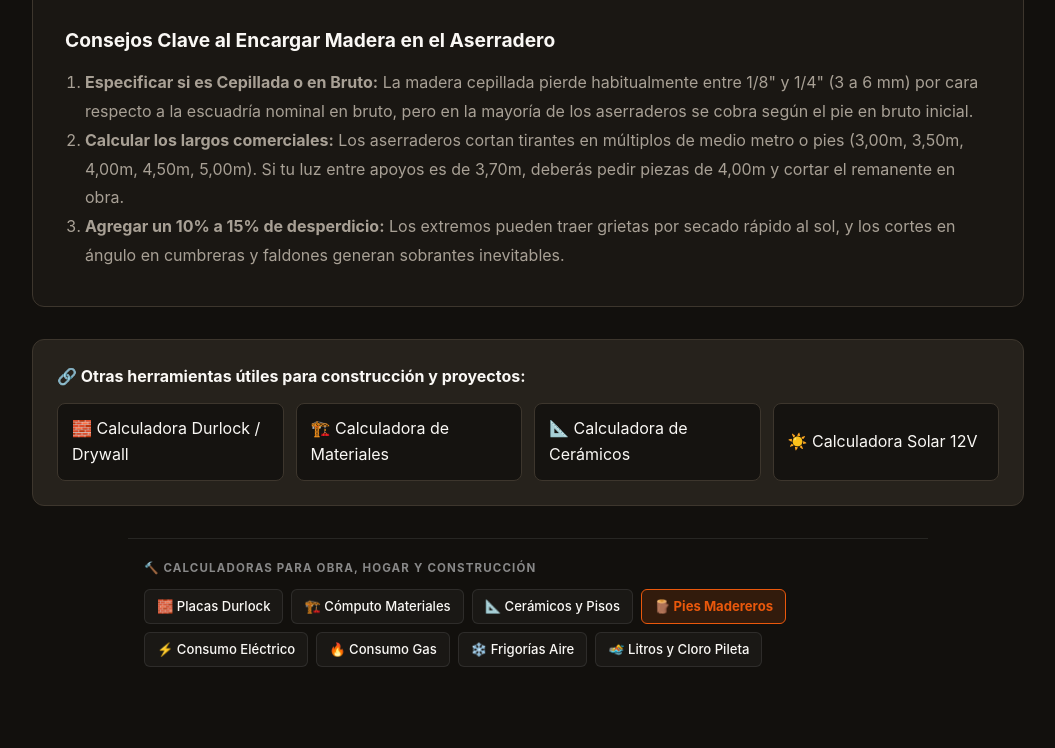
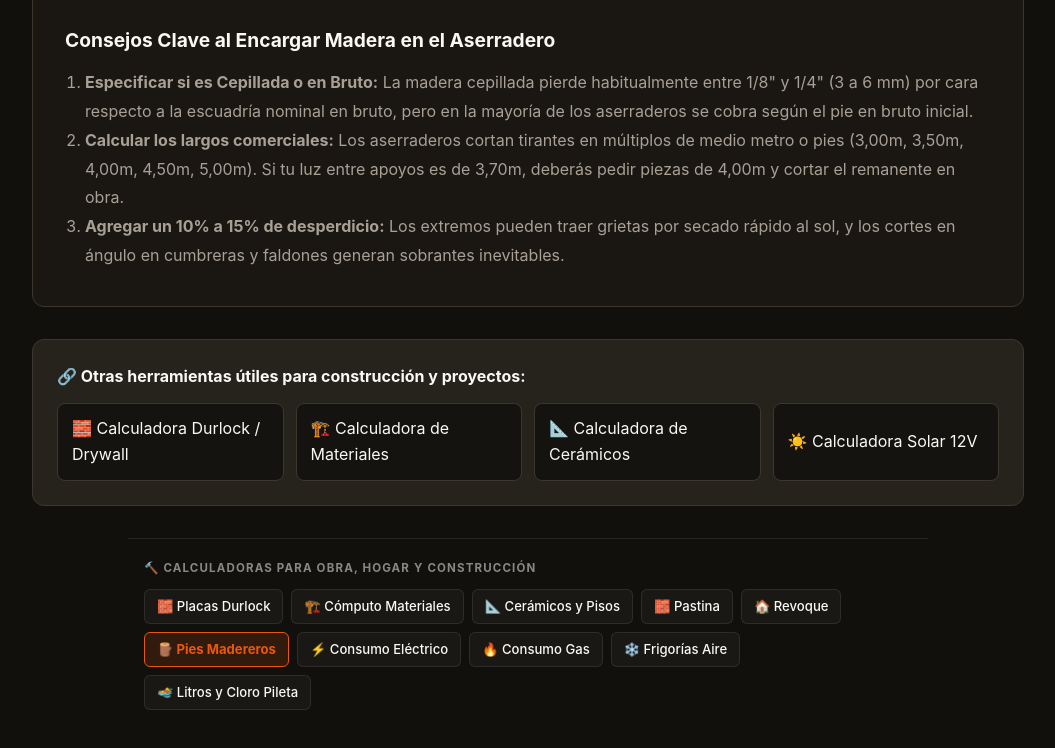
Before and after one commit to sebiglesias/pies-madereros, a plain HTML site: page index.html in a window 1280 px wide. Shown: the part 3207-3955 px from the top of the page, without its empty margins (112-1167 px from the left). Before the commit the page ends 3914 px from the top, so only its background shows below. Drawn offline with Linux system fonts and the light colour scheme.

Commit message:
feat(seo): add family interlinking navigation cluster

```diff
--- a/index.html
+++ b/index.html
@@ -539,6 +539,8 @@
         <a href="https://sebiglesias.com.ar/durlock/" style="padding: 6px 12px; border-radius: 6px; font-size: 0.82rem; font-weight: 500; text-decoration: none; color: inherit; background: rgba(125,125,125,0.08); border: 1px solid rgba(125,125,125,0.2); transition: all 0.2s;">🧱 Placas Durlock</a>
       <a href="https://sebiglesias.com.ar/materiales/" style="padding: 6px 12px; border-radius: 6px; font-size: 0.82rem; font-weight: 500; text-decoration: none; color: inherit; background: rgba(125,125,125,0.08); border: 1px solid rgba(125,125,125,0.2); transition: all 0.2s;">🏗️ Cómputo Materiales</a>
       <a href="https://sebiglesias.com.ar/ceramicos/" style="padding: 6px 12px; border-radius: 6px; font-size: 0.82rem; font-weight: 500; text-decoration: none; color: inherit; background: rgba(125,125,125,0.08); border: 1px solid rgba(125,125,125,0.2); transition: all 0.2s;">📐 Cerámicos y Pisos</a>
+      <a href="https://sebiglesias.com.ar/pastina/" style="padding: 6px 12px; border-radius: 6px; font-size: 0.82rem; font-weight: 500; text-decoration: none; color: inherit; background: rgba(125,125,125,0.08); border: 1px solid rgba(125,125,125,0.2); transition: all 0.2s;">🧱 Pastina</a>
+      <a href="https://sebiglesias.com.ar/revoque/" style="padding: 6px 12px; border-radius: 6px; font-size: 0.82rem; font-weight: 500; text-decoration: none; color: inherit; background: rgba(125,125,125,0.08); border: 1px solid rgba(125,125,125,0.2); transition: all 0.2s;">🏠 Revoque</a>
       <span style="padding: 6px 12px; border-radius: 6px; font-size: 0.82rem; font-weight: 700; background: rgba(234, 88, 12, 0.15); border: 1px solid #ea580c; color: #ea580c;">🪵 Pies Madereros</span>
       <a href="https://sebiglesias.com.ar/consumo-electrico/" style="padding: 6px 12px; border-radius: 6px; font-size: 0.82rem; font-weight: 500; text-decoration: none; color: inherit; background: rgba(125,125,125,0.08); border: 1px solid rgba(125,125,125,0.2); transition: all 0.2s;">⚡ Consumo Eléctrico</a>
       <a href="https://sebiglesias.com.ar/consumo-gas/" style="padding: 6px 12px; border-radius: 6px; font-size: 0.82rem; font-weight: 500; text-decoration: none; color: inherit; background: rgba(125,125,125,0.08); border: 1px solid rgba(125,125,125,0.2); transition: all 0.2s;">🔥 Consumo Gas</a>
```
